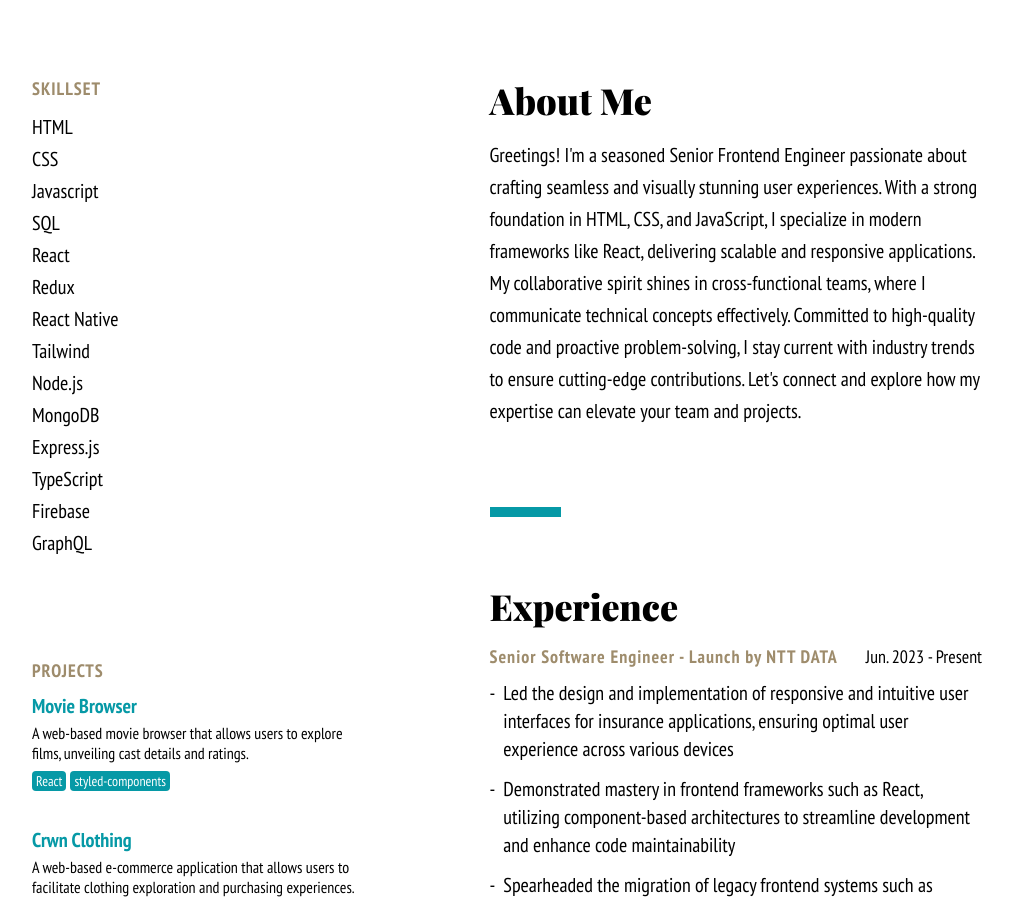
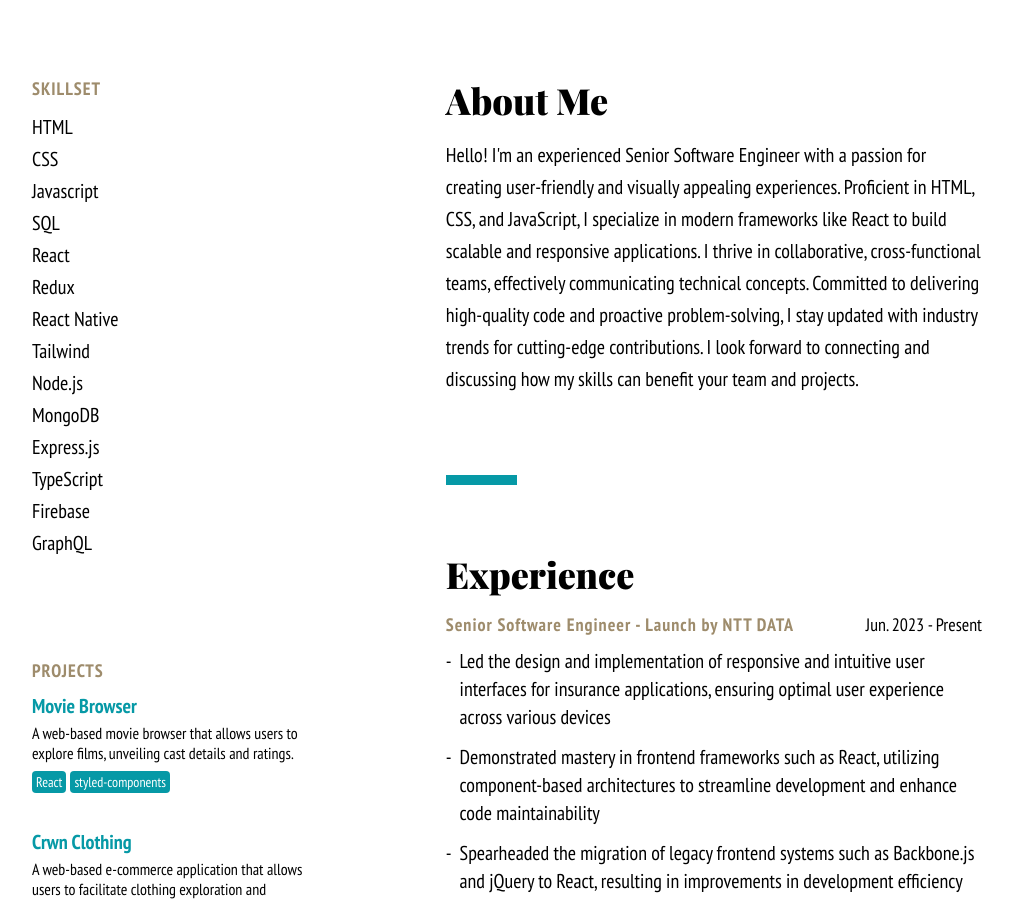
Before and after one commit to DoodleHub/resume, a React (Vite) app: page / in a window 1280 px wide. Shown: the part 760-1661 px from the top of the page, without its empty margins (133-1146 px from the left). Built offline with nearby package versions, Linux system fonts and the light colour scheme.

Commit message:
tweak about me and projects section

```diff
--- a/src/App.tsx
+++ b/src/App.tsx
@@ -57,7 +57,7 @@ const LeftColumn = styled.div`
   font-family: PT Sans Narrow;
 
   @media screen and (max-width: 1024px) {
-    gap: 24px;
+    gap: 72px;
     width: 100%;
   }
 `;
--- a/src/components/AboutMe/AboutMe.tsx
+++ b/src/components/AboutMe/AboutMe.tsx
@@ -22,16 +22,15 @@ export const AboutMe = () => {
     <Section title="About Me">
       <Container>
         <span>
-          Greetings! I'm a seasoned Senior Frontend Engineer passionate about
-          crafting seamless and visually stunning user experiences. With a
-          strong foundation in HTML, CSS, and JavaScript, I specialize in modern
-          frameworks like React, delivering scalable and responsive
-          applications. My collaborative spirit shines in cross-functional
-          teams, where I communicate technical concepts effectively. Committed
-          to high-quality code and proactive problem-solving, I stay current
-          with industry trends to ensure cutting-edge contributions. Let's
-          connect and explore how my expertise can elevate your team and
-          projects.
+          Hello! I'm an experienced Senior Software Engineer with a passion for
+          creating user-friendly and visually appealing experiences. Proficient
+          in HTML, CSS, and JavaScript, I specialize in modern frameworks like
+          React to build scalable and responsive applications. I thrive in
+          collaborative, cross-functional teams, effectively communicating
+          technical concepts. Committed to delivering high-quality code and
+          proactive problem-solving, I stay updated with industry trends for
+          cutting-edge contributions. I look forward to connecting and
+          discussing how my skills can benefit your team and projects.
         </span>
         <Divider />
       </Container>
--- a/src/components/Badge/Badge.tsx
+++ b/src/components/Badge/Badge.tsx
@@ -1,12 +1,14 @@
 import styled from "styled-components";
 
 const Wrapper = styled.span`
+  display: flex;
+  align-items: center;
+  justify-content: center;
   background-color: #0699a6;
   color: white;
   border-radius: 4px;
   font-size: 14px;
-  padding: 1px 4px;
-  text-align: center;
+  padding: 2px 4px;
   white-space: nowrap;
 `;
 
--- a/src/components/Experiences/Experiences.tsx
+++ b/src/components/Experiences/Experiences.tsx
@@ -78,10 +78,14 @@ export const Experiences = () => {
     <Section title="Experience">
       <Container>
         {EXPERIENCES.map((experience) => (
-          <Section subTitle={experience.title} dateText={experience.dateText}>
+          <Section
+            key={experience.title}
+            subTitle={experience.title}
+            dateText={experience.dateText}
+          >
             <ResponsibilitiesContainer>
-              {experience.responsibilities.map((responsibility) => (
-                <li>{responsibility}</li>
+              {experience.responsibilities.map((responsibility, idx) => (
+                <li key={idx}>{responsibility}</li>
               ))}
             </ResponsibilitiesContainer>
           </Section>
--- a/src/components/Hero/Hero.tsx
+++ b/src/components/Hero/Hero.tsx
@@ -104,7 +104,7 @@ export const Hero = () => {
       <Container>
         <ProfileImage src="./images/Avatar.jpeg" alt="avatar" />
         <ProfileContainer>
-          <Title>Software Engineer</Title>
+          <Title>Senior Software Engineer</Title>
           <Name>Chao Chen</Name>
           <ContactButton>
             <a href="mailto: chaochen@live.com">CONTACT ME</a>
--- a/src/components/Projects/Projects.tsx
+++ b/src/components/Projects/Projects.tsx
@@ -33,7 +33,7 @@ const PROJECTS = [
     stack: ["React", "styled-components", "TypeScript"],
     url: "https://github.com/cc-sandbox/employee-dir-frontend",
     description:
-      "A web-based employee directory that allows access to organizational information.",
+      "A web-based employee directory that allows access to a random sample set of employee information.",
   },
   {
     title: "Employee Directory (Backend)",
@@ -41,7 +41,7 @@ const PROJECTS = [
     stack: ["Node.js", "Express.js", "MongoDB", "Swagger API"],
     url: "https://github.com/cc-sandbox/employee-dir-backend",
     description:
-      "A web server that serves data to the Employee Directory application.",
+      "A web server providing REST API endpoints for access and management of the employee directory application.",
   },
   {
     title: "Meals To Go",
@@ -88,6 +88,7 @@ const Container = styled.ul`
 
 const Stack = styled.div`
   display: flex;
+  flex-wrap: wrap;
   gap: 4px;
   margin-top: 4px;
 `;
@@ -96,13 +97,13 @@ export const Projects = () => {
   return (
     <Section subTitle="PROJECTS">
       <Container>
-        {PROJECTS.map((project, idx) => (
-          <li key={idx}>
+        {PROJECTS.map((project) => (
+          <li key={project.title}>
             <a href={project.url}>{project.title}</a>
             <p>{project.description}</p>
             <Stack>
-              {project.stack.map((s) => (
-                <Badge>{s}</Badge>
+              {project.stack.map((s, idx) => (
+                <Badge key={idx}>{s}</Badge>
               ))}
             </Stack>
           </li>
```
